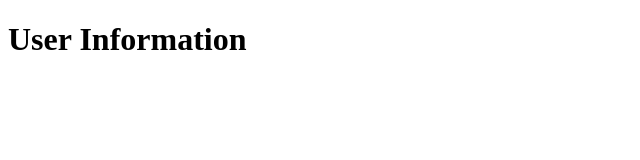
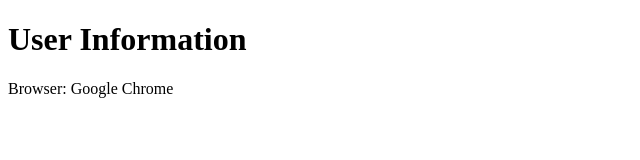
Before and after one commit to NightMortal/NightMortal.github.io, a plain HTML site: page index.html in a window 1280 px wide. Shown: the whole page, without its empty margins (0-640 px from the left). Drawn offline with Linux system fonts and the light colour scheme.

Commit message:
Update browser information in index.html

```diff
--- a/index.html
+++ b/index.html
@@ -19,7 +19,8 @@
     }
 })();
 
-console.log("Browser: " + browser);
+var info = document.getElementById('info');
+info.innerHTML = "Browser: " + browser;
     </script>
 </body>
 </html>
```
